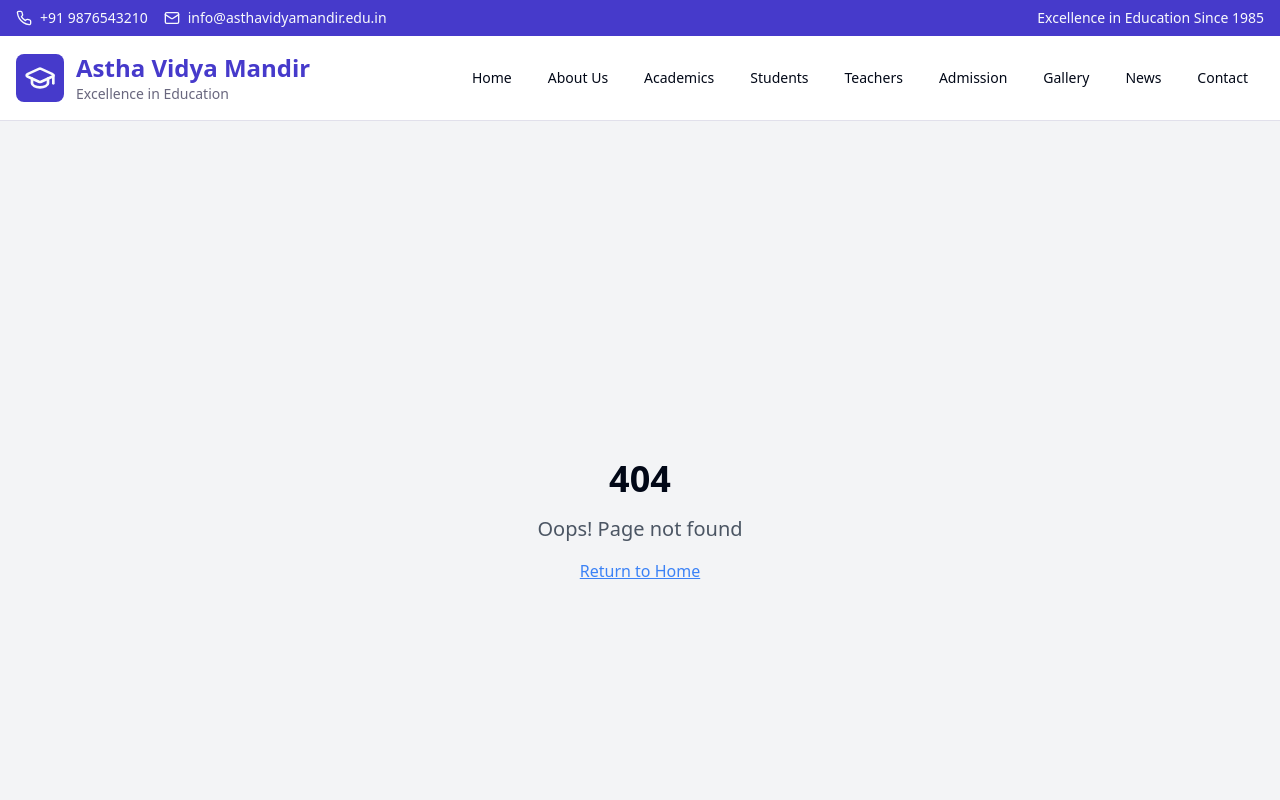
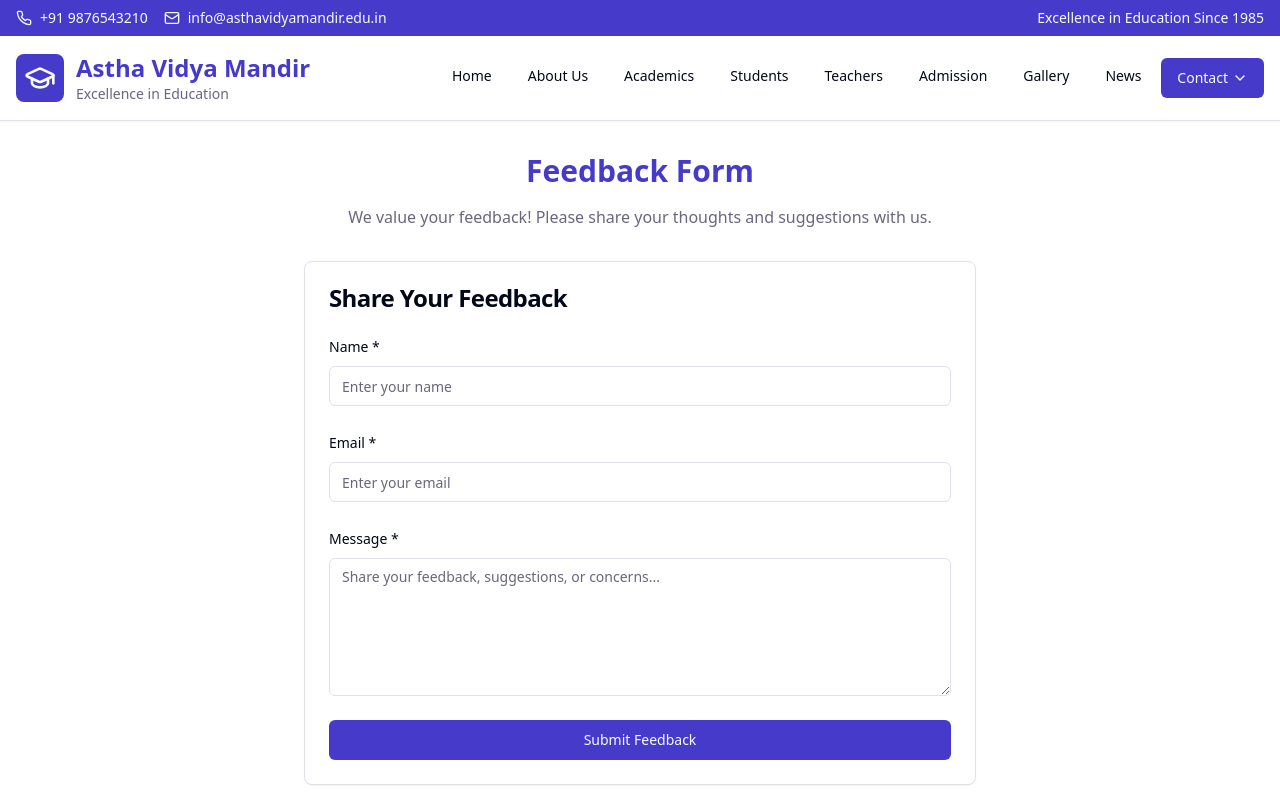
Before and after one commit to sodhisanku/avm-school-hub, a React (Vite) app: page /contact/feedback in a window 1280 px wide. Shown: the top 800 px of the page. Built offline with nearby package versions, Linux system fonts and the light colour scheme.

Commit message:
Add Feedback link to Navbar
Adds a "Feedback" link to the Contact dropdown in the navbar, accessible in both desktop and mobile views. Includes basic styling and route handling. Optionally generates a basic Feedback page component with a form.

```diff
--- a/src/App.tsx
+++ b/src/App.tsx
@@ -15,6 +15,7 @@ import Admission from "./pages/Admission";
 import Gallery from "./pages/Gallery";
 import News from "./pages/News";
 import Contact from "./pages/Contact";
+import ContactFeedback from "./pages/ContactFeedback";
 import NotFound from "./pages/NotFound";
 
 const queryClient = new QueryClient();
@@ -38,6 +39,9 @@ const App = () => (
               <Route path="/gallery" element={<Gallery />} />
               <Route path="/news" element={<News />} />
               <Route path="/contact" element={<Contact />} />
+              <Route path="/contact/map" element={<Contact />} />
+              <Route path="/contact/reach-us" element={<Contact />} />
+              <Route path="/contact/feedback" element={<ContactFeedback />} />
               <Route path="*" element={<NotFound />} />
             </Routes>
           </main>
--- a/src/components/Header.tsx
+++ b/src/components/Header.tsx
@@ -1,8 +1,14 @@
 
 import { useState } from "react";
 import { Link, useLocation } from "react-router-dom";
-import { Menu, X, GraduationCap, Phone, Mail } from "lucide-react";
+import { Menu, X, GraduationCap, Phone, Mail, ChevronDown } from "lucide-react";
 import { Button } from "@/components/ui/button";
+import {
+  DropdownMenu,
+  DropdownMenuContent,
+  DropdownMenuItem,
+  DropdownMenuTrigger,
+} from "@/components/ui/dropdown-menu";
 
 const Header = () => {
   const [isMobileMenuOpen, setIsMobileMenuOpen] = useState(false);
@@ -17,10 +23,17 @@ const Header = () => {
     { name: "Admission", href: "/admission" },
     { name: "Gallery", href: "/gallery" },
     { name: "News", href: "/news" },
-    { name: "Contact", href: "/contact" },
+  ];
+
+  const contactItems = [
+    { name: "Contact Form", href: "/contact" },
+    { name: "Location & Map", href: "/contact/map" },
+    { name: "Reach Us", href: "/contact/reach-us" },
+    { name: "Feedback", href: "/contact/feedback" },
   ];
 
   const isActive = (href: string) => location.pathname === href;
+  const isContactActive = contactItems.some(item => location.pathname === item.href);
 
   return (
     <header className="bg-white shadow-sm border-b">
@@ -71,6 +84,39 @@ const Header = () => {
                 {item.name}
               </Link>
             ))}
+
+            {/* Contact Dropdown */}
+            <DropdownMenu>
+              <DropdownMenuTrigger asChild>
+                <Button
+                  variant="ghost"
+                  className={`px-4 py-2 rounded-md text-sm font-medium transition-colors flex items-center gap-1 ${
+                    isContactActive
+                      ? "bg-school-primary text-school-text-light"
+                      : "text-foreground hover:bg-school-primary/10 hover:text-school-primary"
+                  }`}
+                >
+                  Contact
+                  <ChevronDown className="h-4 w-4" />
+                </Button>
+              </DropdownMenuTrigger>
+              <DropdownMenuContent align="end" className="w-48">
+                {contactItems.map((item) => (
+                  <DropdownMenuItem key={item.name} asChild>
+                    <Link
+                      to={item.href}
+                      className={`w-full ${
+                        isActive(item.href)
+                          ? "bg-school-primary/10 text-school-primary font-medium"
+                          : ""
+                      }`}
+                    >
+                      {item.name}
+                    </Link>
+                  </DropdownMenuItem>
+                ))}
+              </DropdownMenuContent>
+            </DropdownMenu>
           </nav>
 
           {/* Mobile menu button */}
@@ -106,6 +152,27 @@ const Header = () => {
                   {item.name}
                 </Link>
               ))}
+
+              {/* Mobile Contact Section */}
+              <div className="pt-2">
+                <div className="px-4 py-2 text-sm font-medium text-muted-foreground">
+                  Contact
+                </div>
+                {contactItems.map((item) => (
+                  <Link
+                    key={item.name}
+                    to={item.href}
+                    className={`pl-6 pr-4 py-2 rounded-md text-sm font-medium transition-colors block ${
+                      isActive(item.href)
+                        ? "bg-school-primary text-school-text-light"
+                        : "text-foreground hover:bg-school-primary/10 hover:text-school-primary"
+                    }`}
+                    onClick={() => setIsMobileMenuOpen(false)}
+                  >
+                    {item.name}
+                  </Link>
+                ))}
+              </div>
             </div>
           </nav>
         )}
--- /dev/null
+++ b/src/pages/ContactFeedback.tsx
@@ -0,0 +1,153 @@
+import { useState } from "react";
+import { Button } from "@/components/ui/button";
+import { Input } from "@/components/ui/input";
+import { Textarea } from "@/components/ui/textarea";
+import { Label } from "@/components/ui/label";
+import { Card, CardHeader, CardTitle, CardContent } from "@/components/ui/card";
+import { useToast } from "@/hooks/use-toast";
+
+const ContactFeedback = () => {
+  const [formData, setFormData] = useState({
+    name: "",
+    email: "",
+    message: "",
+  });
+  const [errors, setErrors] = useState<{ [key: string]: string }>({});
+  const { toast } = useToast();
+
+  const validateForm = () => {
+    const newErrors: { [key: string]: string } = {};
+
+    if (!formData.name.trim()) {
+      newErrors.name = "Name is required";
+    }
+
+    if (!formData.email.trim()) {
+      newErrors.email = "Email is required";
+    } else if (!/\S+@\S+\.\S+/.test(formData.email)) {
+      newErrors.email = "Email is invalid";
+    }
+
+    if (!formData.message.trim()) {
+      newErrors.message = "Message is required";
+    }
+
+    setErrors(newErrors);
+    return Object.keys(newErrors).length === 0;
+  };
+
+  const handleSubmit = (e: React.FormEvent) => {
+    e.preventDefault();
+
+    if (validateForm()) {
+      toast({
+        title: "Feedback Submitted",
+        description: "Thank you for your feedback! We'll get back to you soon.",
+      });
+
+      setFormData({
+        name: "",
+        email: "",
+        message: "",
+      });
+      setErrors({});
+    }
+  };
+
+  const handleChange = (e: React.ChangeEvent<HTMLInputElement | HTMLTextAreaElement>) => {
+    const { name, value } = e.target;
+    setFormData(prev => ({
+      ...prev,
+      [name]: value,
+    }));
+
+    // Clear error when user starts typing
+    if (errors[name]) {
+      setErrors(prev => ({
+        ...prev,
+        [name]: "",
+      }));
+    }
+  };
+
+  return (
+    <div className="container mx-auto px-4 py-8">
+      <div className="max-w-2xl mx-auto">
+        <div className="text-center mb-8">
+          <h1 className="text-3xl font-bold text-school-primary mb-4">
+            Feedback Form
+          </h1>
+          <p className="text-muted-foreground">
+            We value your feedback! Please share your thoughts and suggestions with us.
+          </p>
+        </div>
+
+        <Card>
+          <CardHeader>
+            <CardTitle>Share Your Feedback</CardTitle>
+          </CardHeader>
+          <CardContent>
+            <form onSubmit={handleSubmit} className="space-y-6">
+              <div className="space-y-2">
+                <Label htmlFor="name">Name *</Label>
+                <Input
+                  id="name"
+                  name="name"
+                  type="text"
+                  value={formData.name}
+                  onChange={handleChange}
+                  placeholder="Enter your name"
+                  className={errors.name ? "border-destructive" : ""}
+                />
+                {errors.name && (
+                  <p className="text-sm text-destructive">{errors.name}</p>
+                )}
+              </div>
+
+              <div className="space-y-2">
+                <Label htmlFor="email">Email *</Label>
+                <Input
+                  id="email"
+                  name="email"
+                  type="email"
+                  value={formData.email}
+                  onChange={handleChange}
+                  placeholder="Enter your email"
+                  className={errors.email ? "border-destructive" : ""}
+                />
+                {errors.email && (
+                  <p className="text-sm text-destructive">{errors.email}</p>
+                )}
+              </div>
+
+              <div className="space-y-2">
+                <Label htmlFor="message">Message *</Label>
+                <Textarea
+                  id="message"
+                  name="message"
+                  value={formData.message}
+                  onChange={handleChange}
+                  placeholder="Share your feedback, suggestions, or concerns..."
+                  rows={6}
+                  className={errors.message ? "border-destructive" : ""}
+                />
+                {errors.message && (
+                  <p className="text-sm text-destructive">{errors.message}</p>
+                )}
+              </div>
+
+              <Button
+                type="submit"
+                className="w-full bg-school-primary hover:bg-school-primary/90 text-school-text-light"
+              >
+                Submit Feedback
+              </Button>
+            </form>
+          </CardContent>
+        </Card>
+      </div>
+    </div>
+  );
+};
+
+export default ContactFeedback;
```
